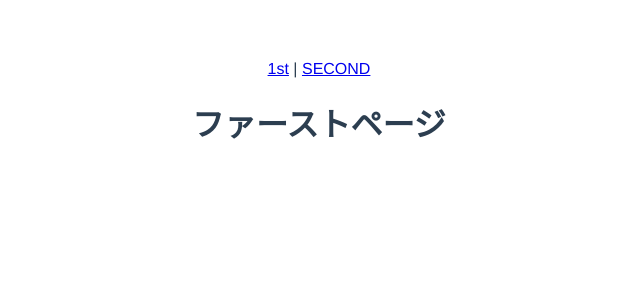
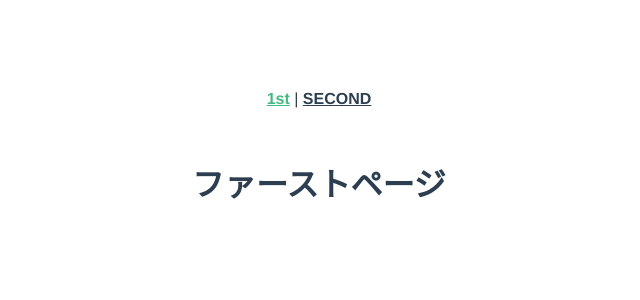
Before and after one commit to YuVelociraptor/vue-practice, a Vue app: page / in a window 1280 px wide. Shown: the top 300 px of the page, without its empty margins (321-961 px from the left). Built offline with nearby package versions, Linux system fonts and the light colour scheme.

Commit message:
navスタイル

```diff
--- a/src/App.vue
+++ b/src/App.vue
@@ -21,4 +21,17 @@ export default {
   color: #2c3e50;
   margin-top: 60px;
 }
+
+nav {
+  padding: 30px;
+}
+
+nav a {
+  font-weight: bold;
+  color: #2c3e50;
+}
+
+nav a.router-link-exact-active {
+  color: #42b983;
+}
 </style>
```
